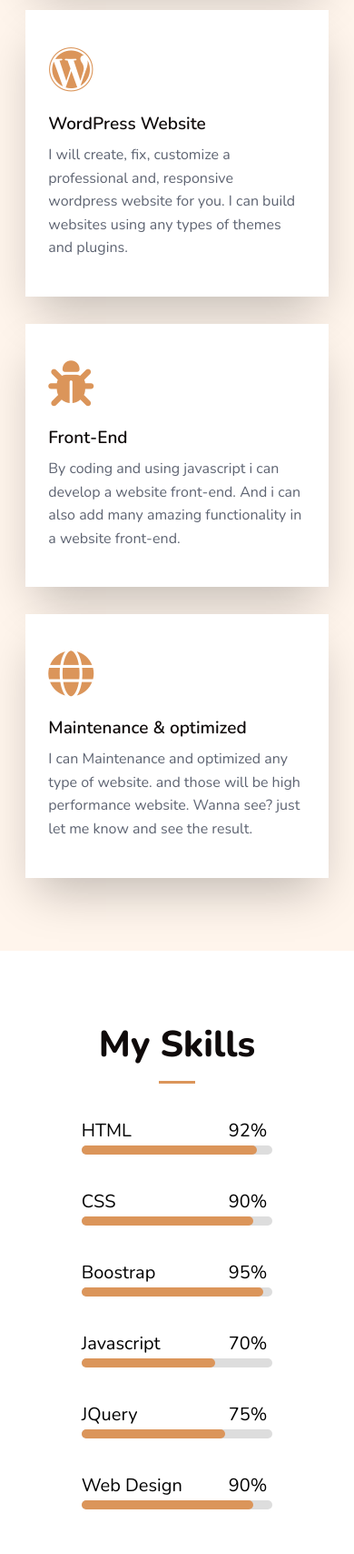
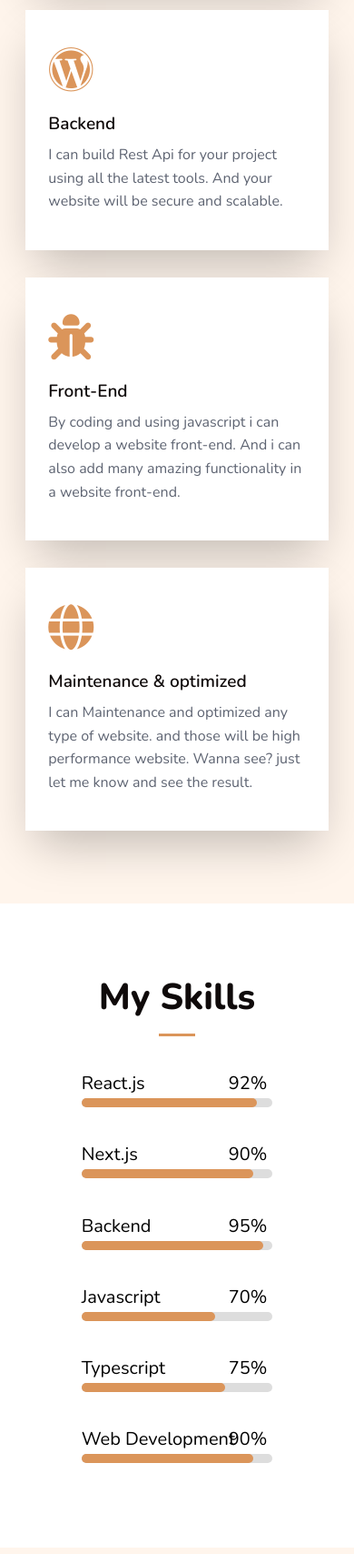
Before and after one commit to rakib-hossain56/My-Portfolio-Website, a plain HTML site: page index.html in a window 390 px wide. Shown: the part 3040-4748 px from the top of the page at 91% size. Drawn offline with nearby package versions, Linux system fonts and the light colour scheme.

Commit message:
Update index.html
some tiny changes

```diff
--- a/index.html
+++ b/index.html
@@ -32,7 +32,6 @@
                             <li><a href="#portfolio">PORTFOLIO</a></li>
                             <li><a href="#blog">BLOG</a></li>
                             <li><a href="#contact">CONTACT</a></li>
-                            <li><a href="tic-tac-index.html">Play Tic tac game</a></li>
 
                         </ul>
                         <ul id="slickNav" class="slick-nav">
@@ -130,8 +129,8 @@
                         <div class="col-md-4 services-col">
                             <div class="icon"><i class="fab fa-wordpress"></i></div>
                             <div class="icon-description">
-                                <h3>WordPress Website</h3>
-                                <p>I will create, fix, customize a professional and, responsive wordpress website for you. I can build websites using any types of themes and plugins.</p>
+                                <h3>Backend</h3>
+                                <p>I can build Rest Api for your project using all the latest tools. And your website will be secure and scalable.</p>
                             </div>
                         </div>
                         <div class="col-md-4 services-col">
@@ -157,15 +156,15 @@
                     <div class="row skill-row">
                         <div class="col-md-6">
                             <div class="progress-bar">
-                                <h4 class="html-1">HTML</h4>
+                                <h4 class="html-1">React.js</h4>
                                 <span class="html"></span>
                             </div>
                             <div class="progress-bar">
-                                <h4 class="css-1">CSS</h4>
+                                <h4 class="css-1">Next.js</h4>
                                 <span class="css"></span>
                             </div>
                             <div class="progress-bar">
-                                <h4 class="boostrap-1">Boostrap</h4>
+                                <h4 class="boostrap-1">Backend</h4>
                                 <span class="boostrap"></span>
                             </div>
                         </div>
@@ -175,11 +174,11 @@
                                 <span class="javascript"></span>
                             </div>
                             <div class="progress-bar">
-                                <h4 class="jquery-1">JQuery</h4>
+                                <h4 class="jquery-1">Typescript</h4>
                                 <span class="jquery"></span>
                             </div>
                             <div class="progress-bar">
-                                <h4 class="web-1">Web Design</h4>
+                                <h4 class="web-1">Web Development</h4>
                                 <span class="web"></span>
                             </div>
                         </div>
@@ -196,8 +195,8 @@
                         <ul>
                             <li data-filter="all">All</li>
                             <li data-filter=".web">WEB</li>
-                            <li data-filter=".apps">APPS</li>
-                            <li data-filter=".icons">ICONS</li>
+                            <li data-filter=".apps">E-Commerce</li>
+                            <li data-filter=".icons">Apps</li>
                         </ul>
                     </div>
                     <div class="mixer row-2">
@@ -340,8 +339,7 @@
                                         <div class="icon"><i class="fas fa-mobile-alt i-3"></i></div>
                                         <div class="icon-description">
                                             <span>
-                                                01867658239<br />
-                                                +044 966 9696 636
+                                                01867658239
                                             </span>
                                         </div>
                                     </div>
@@ -360,7 +358,7 @@
                                 <a href="https://twitter.com/RakibHo82843689"><i class="fab fa-twitter"></i></a> <a href="https://www.linkedin.com/in/rakib-hossain-853615207/"> <i class="fab fa-linkedin-in"></i></a>
                             </div>
                         </div>
-                        <div class="col-md-6 col-2"><span>© 2021 copyright all right reserved</span></div>
+                        <div class="col-md-6 col-2"><span>© 2025 copyright all right reserved</span></div>
                     </div>
                 </div>
 
@@ -375,6 +373,7 @@
         <script src="js/onepagenav.js"></script>
         <script src="https://kit.fontawesome.com/12f5159dee.js" crossorigin="anonymous"></script>
         <script src="js/main.js"></script>
+        <script src="js/message.js"></script>
         <script>
             $(window).on("load", function () {
                 $(".preloader").fadeOut();
```
